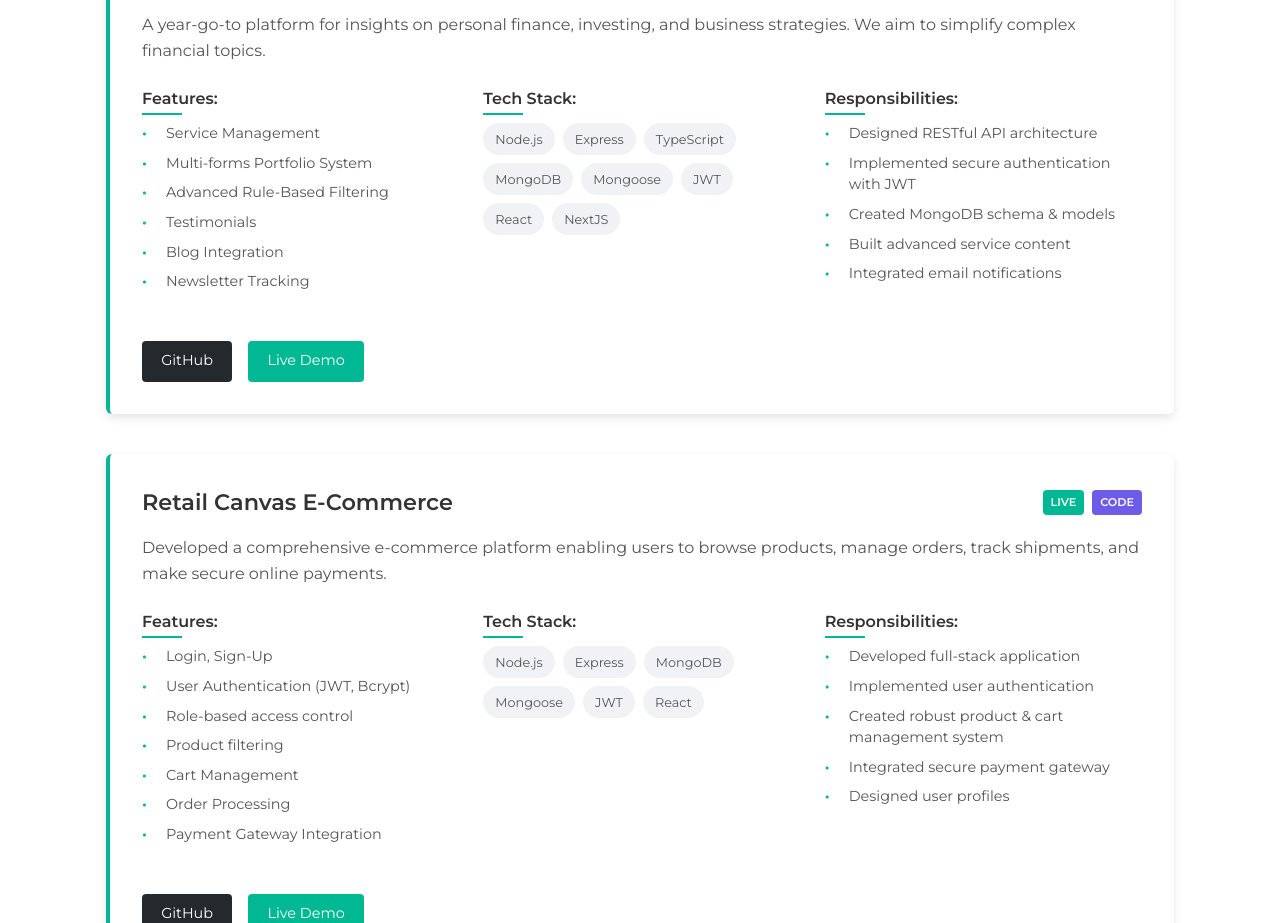
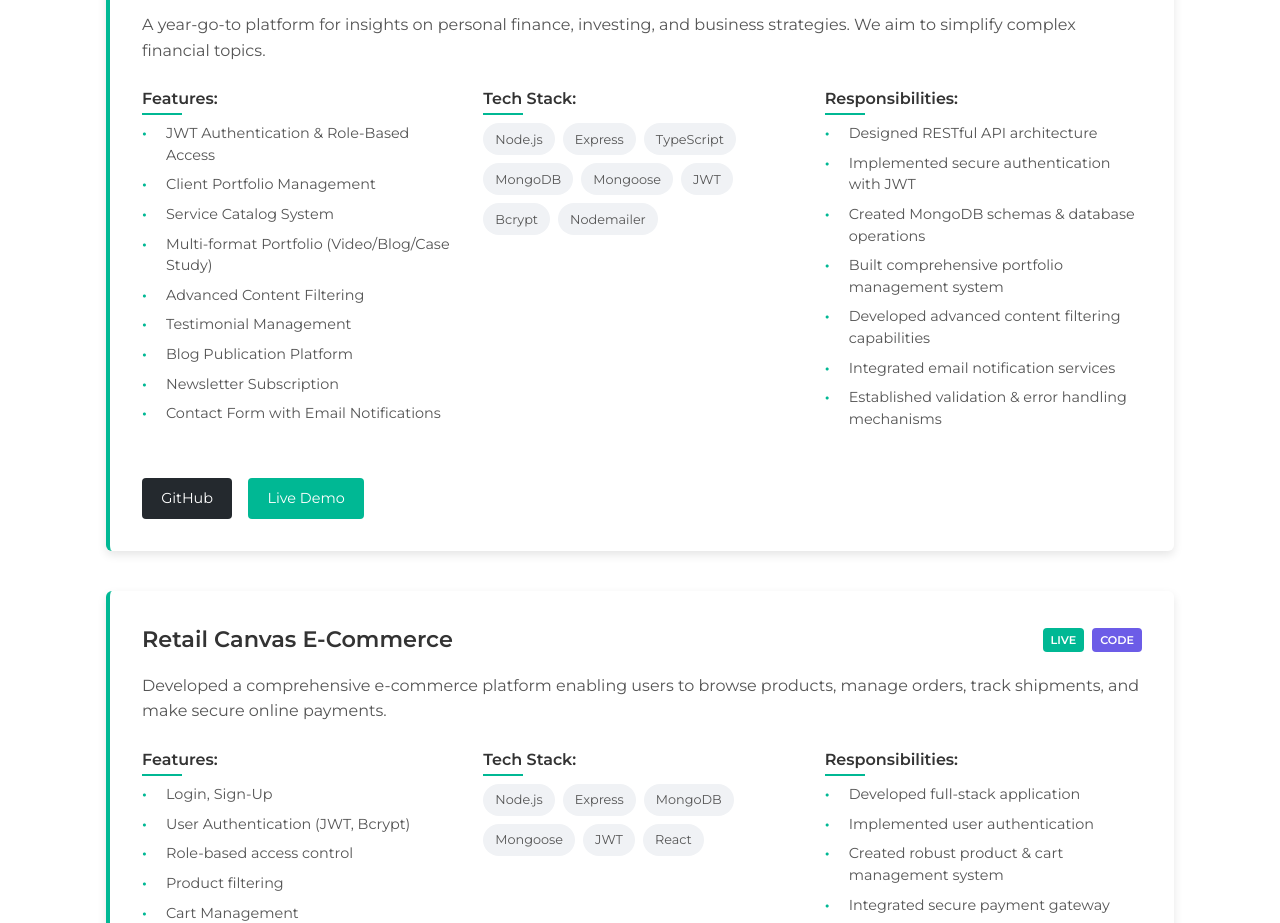
Before and after one commit to Tusharwasake/Tushar_potfolio, a plain HTML site: page index.html in a window 1280 px wide. Shown: the part 1600-2523 px from the top of the page. Drawn offline with Linux system fonts and the light colour scheme.

Commit message:
potfolio

```diff
--- a/index.html
+++ b/index.html
@@ -136,17 +136,19 @@
             and business strategies. We aim to simplify complex financial
             topics.
           </p>
-
 <div class="project-details">
   <div class="details-section">
     <h4>Features:</h4>
     <ul class="features-list">
-                <li>Service Management</li>
-                <li>Multi-forms Portfolio System</li>
-                <li>Advanced Rule-Based Filtering</li>
-                <li>Testimonials</li>
-                <li>Blog Integration</li>
-                <li>Newsletter Tracking</li>
+      <li>JWT Authentication & Role-Based Access</li>
+      <li>Client Portfolio Management</li>
+      <li>Service Catalog System</li>
+      <li>Multi-format Portfolio (Video/Blog/Case Study)</li>
+      <li>Advanced Content Filtering</li>
+      <li>Testimonial Management</li>
+      <li>Blog Publication Platform</li>
+      <li>Newsletter Subscription</li>
+      <li>Contact Form with Email Notifications</li>
     </ul>
   </div>
 
@@ -159,8 +161,8 @@
       <span class="tech-tag">MongoDB</span>
       <span class="tech-tag">Mongoose</span>
       <span class="tech-tag">JWT</span>
-                <span class="tech-tag">React</span>
-                <span class="tech-tag">NextJS</span>
+      <span class="tech-tag">Bcrypt</span>
+      <span class="tech-tag">Nodemailer</span>
     </div>
   </div>
 
@@ -169,9 +171,11 @@
     <ul class="responsibilities-list">
       <li>Designed RESTful API architecture</li>
       <li>Implemented secure authentication with JWT</li>
-                <li>Created MongoDB schema & models</li>
-                <li>Built advanced service content</li>
-                <li>Integrated email notifications</li>
+      <li>Created MongoDB schemas & database operations</li>
+      <li>Built comprehensive portfolio management system</li>
+      <li>Developed advanced content filtering capabilities</li>
+      <li>Integrated email notification services</li>
+      <li>Established validation & error handling mechanisms</li>
     </ul>
   </div>
 </div>
```
Lines whose indentation alone changed are shown as unchanged.
